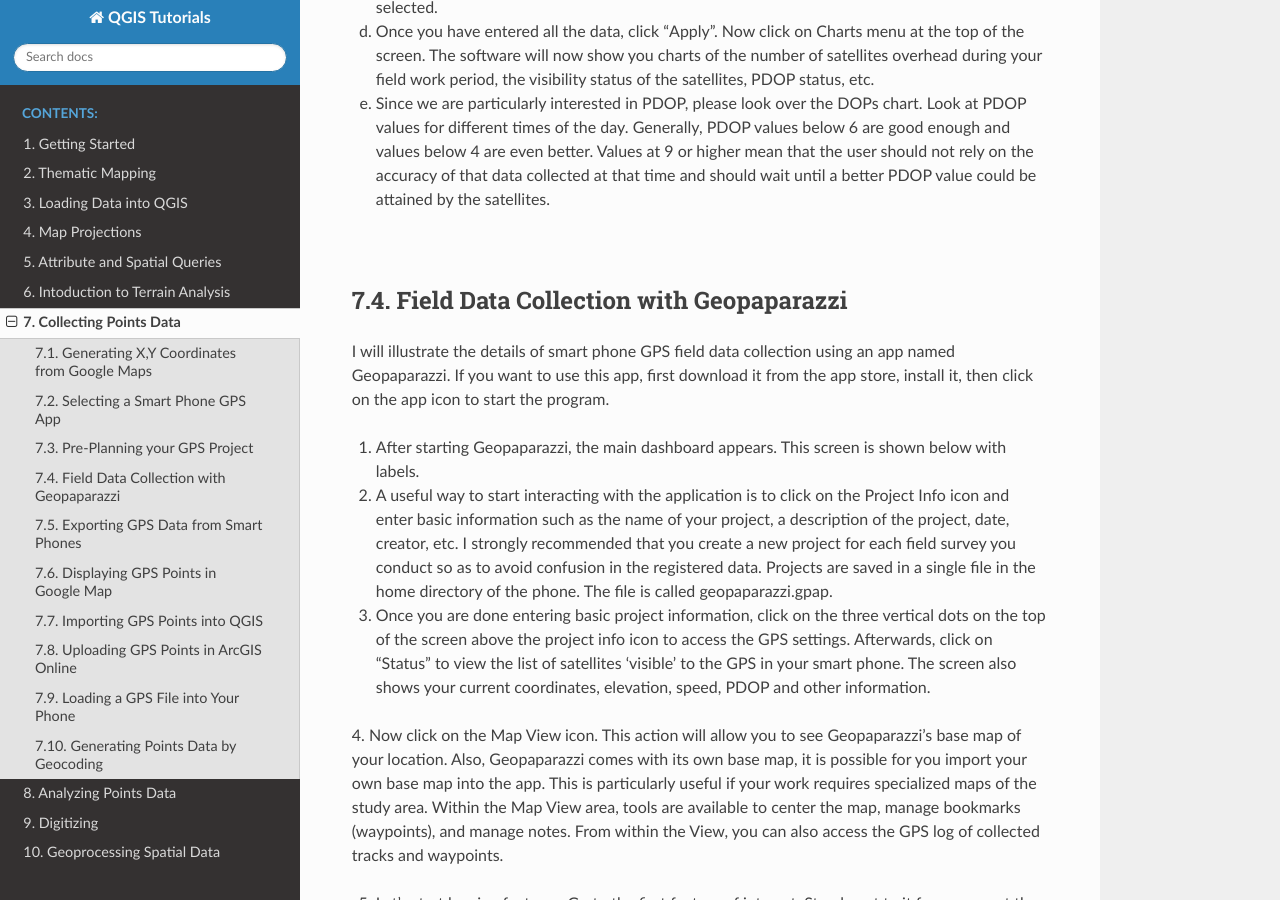
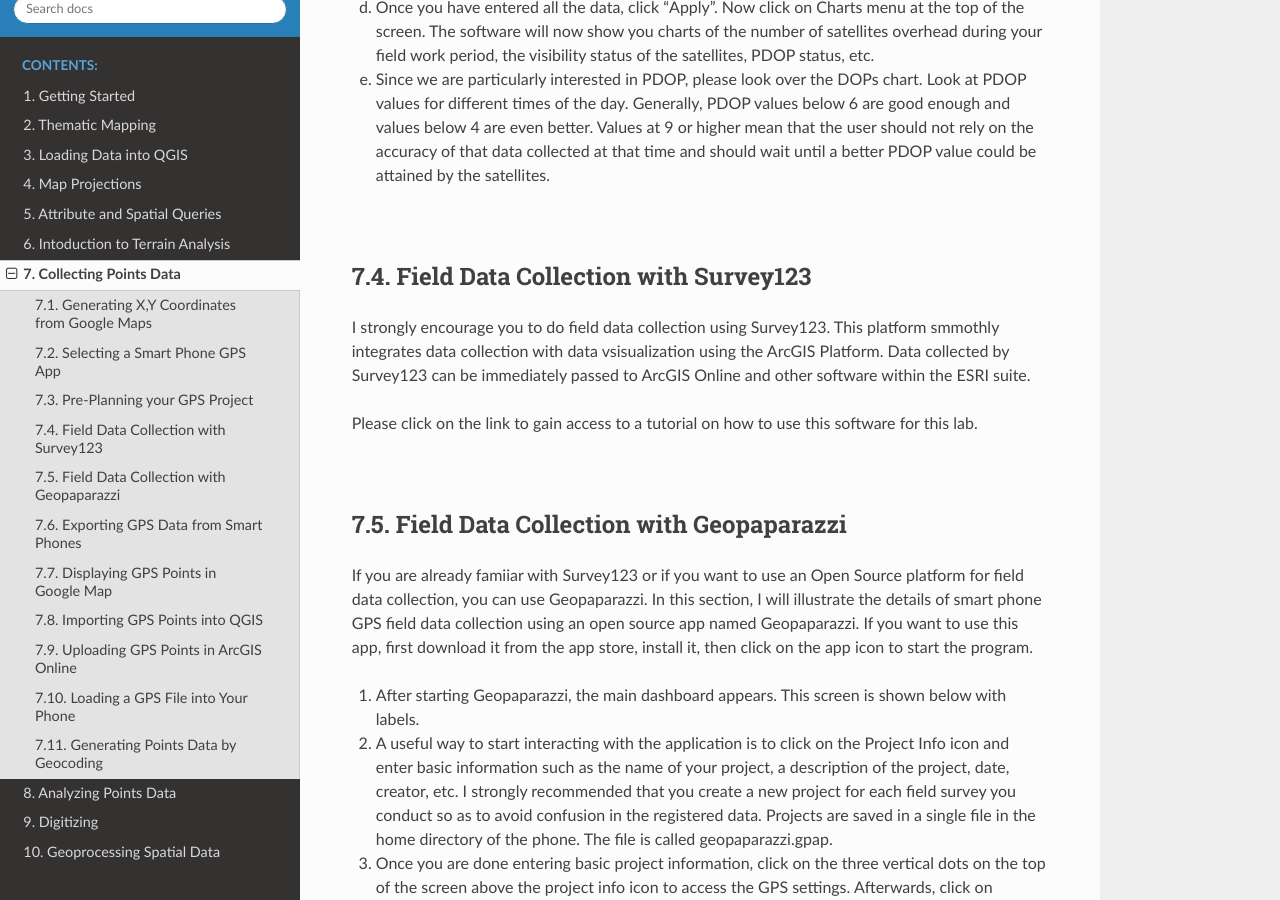
Before and after one commit to hsemple/QGIS_Tutorials, a Sphinx documentation site: the page built from source/points_data.rst, in a window 1280 px wide and 900 px high, scrolled down 3668 px. Built offline with Sphinx 7.4.7 and the Read the Docs theme 2.0.0, drawn with Linux system fonts in a browser that asks for light colours; some of the changed text lies outside the part shown.

Commit message:
New  commit

```diff
--- a/source/points_data.rst
+++ b/source/points_data.rst
@@ -20,9 +20,10 @@
 3. Zoom in, move the map, and then click on the specific location you identify as your most accurate data point.
 
 4. Generate latitude and longitude information, using one of these methods:
-    a. Click on a select location, to open a small box with location details, or
-    b. Control/right-click on a spot to open a menu, select “What’s here?”, or
-    c. Click on a red location marker, select “What’s here?” if needed.
+
+   * Click on a select location, to open a small box with location details, or
+   * Control/right-click on a spot to open a menu, select “What’s here?”, or
+   * Click on a red location marker, select “What’s here?” if needed.
 
 
 5. Click on the latitude and longitude data that appears in decimal degrees in the location information box at the bottom. These latitude and longitude details will appear in the Google Search field.
@@ -129,12 +130,22 @@
 
 
 
+ |
+
+Field Data Collection with Survey123
+-------------------------------------
+I strongly encourage you to do field data collection using Survey123.  This platform smmothly integrates data collection with data vsisualization using the ArcGIS Platform. Data collected by Survey123 can be immediately passed to ArcGIS Online and other software within the ESRI suite.
+
+Please click on the link to gain access to a tutorial on how to use this software for this lab.
+
+
+
 |
 
 Field Data Collection with Geopaparazzi
 -----------------------------------------
 
-I will illustrate the details of smart phone GPS field data collection using an app named Geopaparazzi. If you want to use this app, first download it from the app store, install it, then click on the app icon to start the program.
+If you are already famiiar with Survey123 or if you want to use an Open Source platform for field data collection, you can use Geopaparazzi.  In this section, I will illustrate the details of smart phone GPS field data collection using an open source app named Geopaparazzi. If you want to use this app, first download it from the app store, install it, then click on the app icon to start the program.
 
 
 1. After starting Geopaparazzi, the main dashboard appears.  This screen is shown below with labels.
```
Also changed, not shown: other parts of source/points_data.rst (+1 -1 lines), 5 other files.
